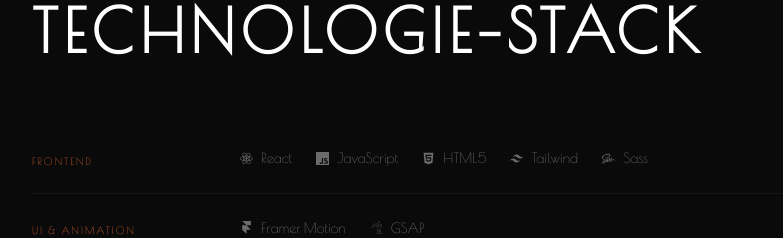
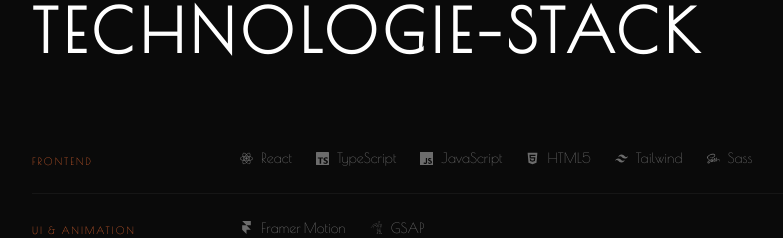
Before and after one commit to sarangan16/sarangan, a React (Create React App) app: page / in a window 1280 px wide. Shown: the part 2726-2964 px from the top of the page, without its empty margins (96-879 px from the left). Built offline with nearby package versions, Linux system fonts and the light colour scheme.

Commit message:
added tech stack details, fixed project link animations: live and github link

```diff
--- a/src/components/Projects.jsx
+++ b/src/components/Projects.jsx
@@ -41,7 +41,7 @@ const Projects = () => {
       {/* project list  */}
       <div className="max-w-5xl mx-auto space-y-16">
         {projects.map((project, index) => (
-          <div key={index} className="group border-b border-white/10 pb-12">
+          <div key={index} className="border-b border-white/10 pb-12">
             {/* title row */}
             <div className="flex flex-col sm:flex-row sm:justify-between sm:items-start gap-3">
               <h3 className="text-lg md:text-2xl font-medium tracking-tight text-white/90 flex items-center">
--- a/src/components/Techstack.jsx
+++ b/src/components/Techstack.jsx
@@ -10,6 +10,7 @@ import {
 import {
   SiTailwindcss,
   SiJavascript,
+  SiTypescript,
   SiVite,
   SiFramer,
   SiRedux,
@@ -28,6 +29,7 @@ const categories = [
     title: "Frontend",
     items: [
       { name: "React", icon: FaReact },
+      { name: "TypeScript", icon: SiTypescript },
       { name: "JavaScript", icon: SiJavascript },
       { name: "HTML5", icon: FaHtml5 },
       { name: "Tailwind", icon: SiTailwindcss },
```
